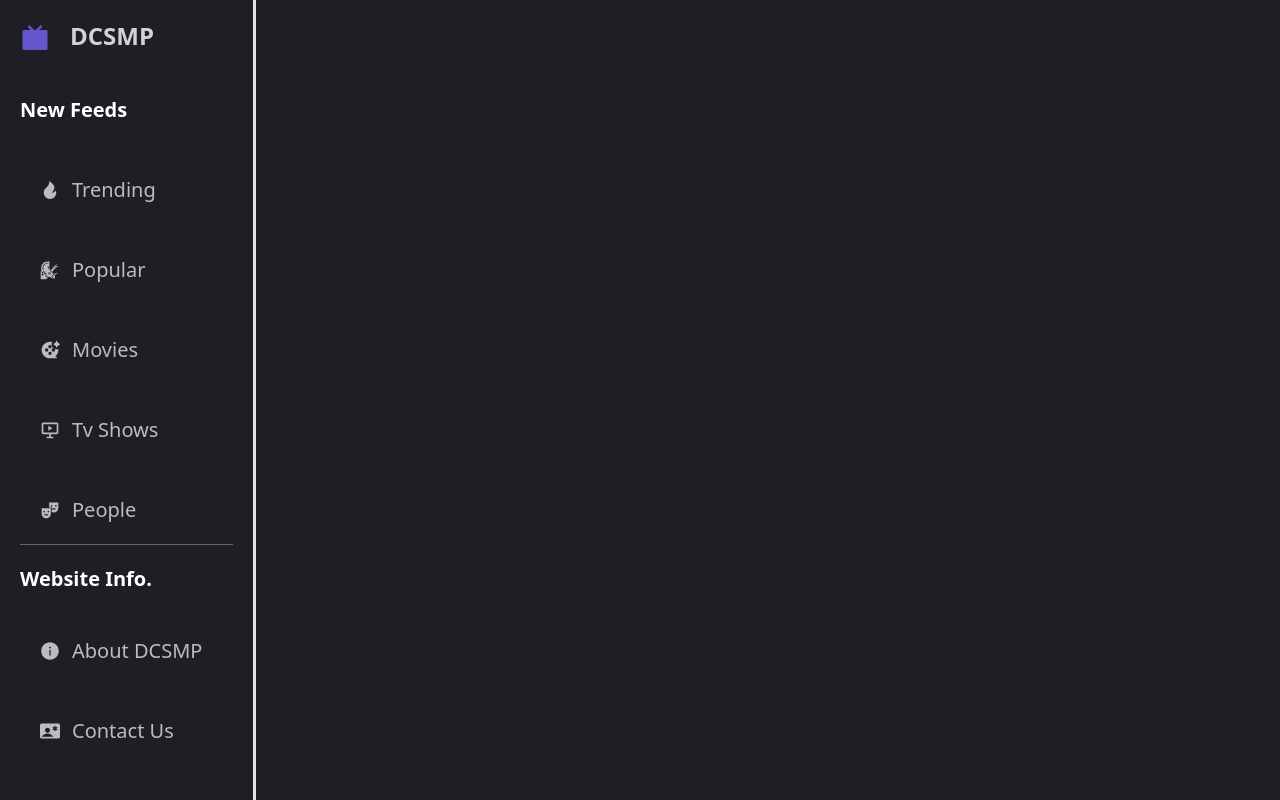
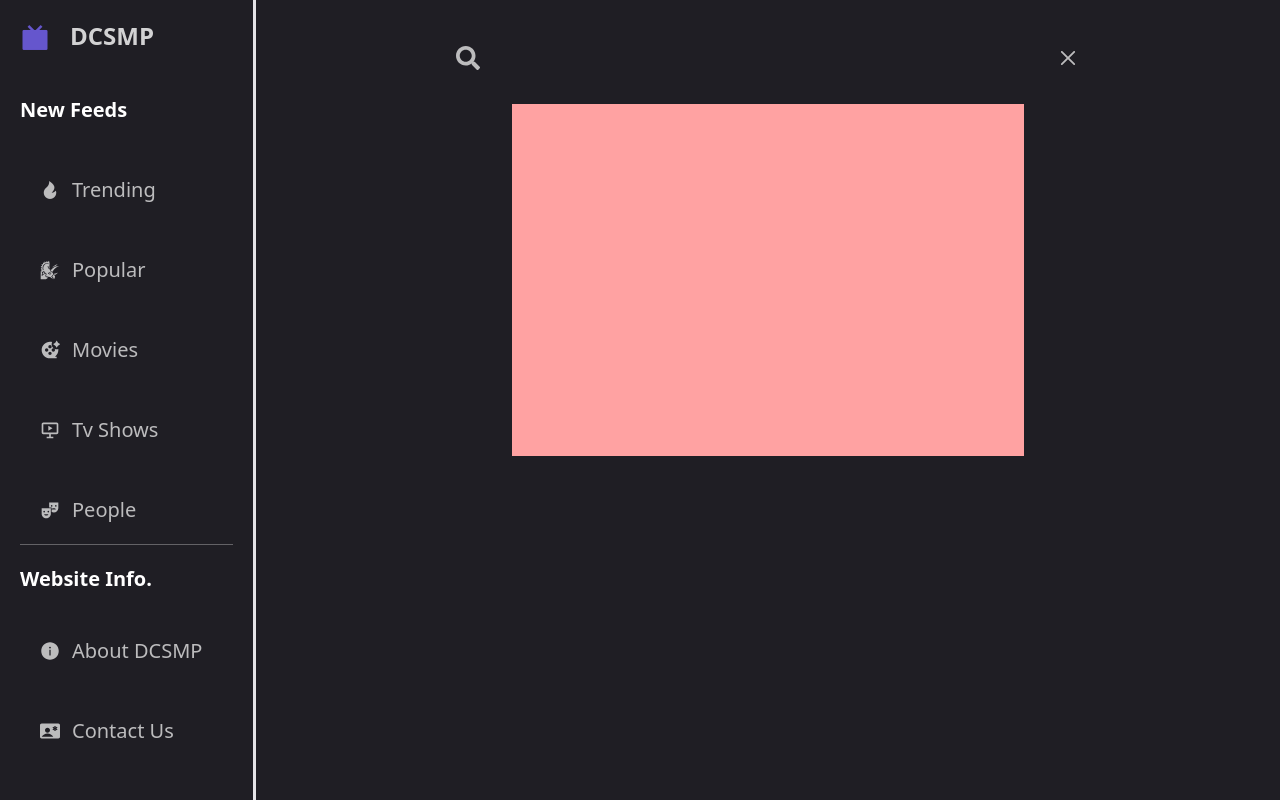
Before and after one commit to dhruval1907/Movieapp_react, a React (Vite) app: page / in a window 1280 px wide. Built offline with nearby package versions, Linux system fonts and the light colour scheme.

Commit message:
navchamging

```diff
--- a/src/components/Home.jsx
+++ b/src/components/Home.jsx
@@ -1,12 +1,15 @@
 import React from 'react'
 import Sidebar from '../templates/Sidebar';
+import Navbar from '../templates/Navbar';
 
 const Home = () => {
     document.title = "DCSMP | Home";
     return (
         <>
         <Sidebar/>
-            <div className='h-full w-[80%] '></div>
+            <div className='h-full w-[80%] '>
+                <Navbar/>
+            </div>
         </>
     )
 }
--- /dev/null
+++ b/src/templates/Navbar.jsx
@@ -0,0 +1,20 @@
+import React from 'react'
+import { FaSearch } from "react-icons/fa";
+import { RxCross2 } from "react-icons/rx";
+
+const Navbar = () => {
+  return (
+    <div className=' p-6 w-full relative'>
+      <nav className='gap-5 w-full flex  items-center justify-center'>
+        <FaSearch className='text-white/70 text-2xl' />
+        <input type="text" className='p-5 w-[55%] border-none outline-none text-xl text-white/40 font-semibold ' />
+        <RxCross2 className='text-white/70 text-2xl' />
+        <div className='w-[50%] h-[22rem] bg-red-300 absolute top-[90%] '>
+
+        </div>
+      </nav>
+    </div>
+  )
+}
+
+export default Navbar
```
